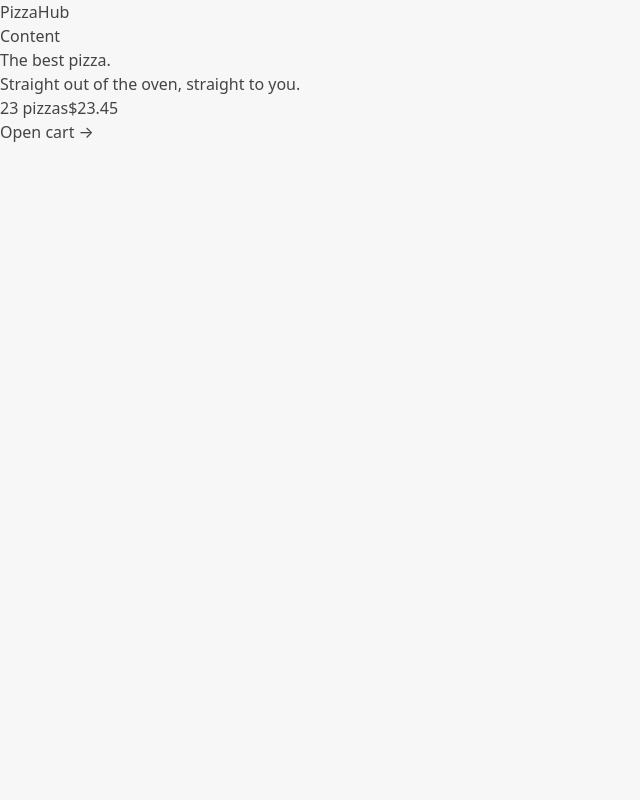
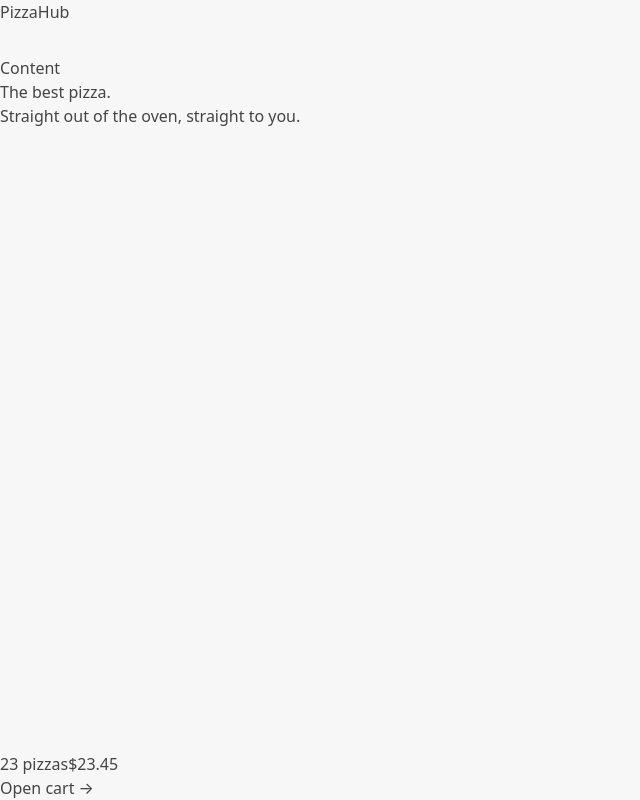
Before and after one commit to shukrat29/FastPizzaDelivery, a React (Vite) app: page / in a window 1280 px wide. Shown: the whole page, without its empty margins (0-640 px from the left). Built offline with nearby package versions, Linux system fonts and the light colour scheme; no server answers.

Commit message:
fetch menu list and make loader component

```diff
--- a/src/ui/AppLayout.jsx
+++ b/src/ui/AppLayout.jsx
@@ -1,10 +1,15 @@
 import Header from "./Header";
 import CartOverview from "../features/cart/CartOverview";
-import { Outlet } from "react-router-dom";
+import { Outlet, useNavigation } from "react-router-dom";
+import Loader from "./Loader";
 
 const AppLayout = () => {
+  const navigation = useNavigation();
+  const isLoading = navigation.state === "loading";
   return (
-    <div>
+    <div className="layout">
+      {isLoading && <Loader />}
+
       <Header />
 
       <main>
--- /dev/null
+++ b/src/ui/Loader.jsx
@@ -0,0 +1,5 @@
+const Loader = () => {
+  return <div className="loader"></div>;
+};
+
+export default Loader;
```
